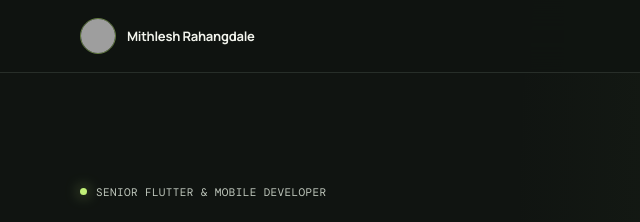
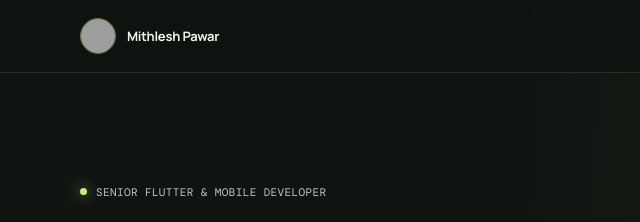
Before and after one commit to mithlesh6639/MithleshPortfolio, a plain HTML site: page index.html in a window 1280 px wide. Shown: the top 222 px of the page, 0-640 px from the left. Drawn offline with nearby package versions, Linux system fonts and the light colour scheme; grey boxes are pictures that could not be loaded.

Commit message:
Update index.html

```diff
--- a/index.html
+++ b/index.html
@@ -4,8 +4,8 @@
   <meta charset="utf-8">
   <meta name="viewport" content="width=device-width, initial-scale=1">
   <meta name="theme-color" content="#101411">
-  <meta name="description" content="Portfolio of Mithlesh Rahangdale — Senior Flutter and Mobile Application Developer with 10+ years of experience building scalable mobile products.">
-  <title>Mithlesh Rahangdale — Senior Flutter Developer</title>
+  <meta name="description" content="Portfolio of Mithlesh Pawar — Senior Flutter and Mobile Application Developer with 10+ years of experience building scalable mobile products.">
+  <title>Mithlesh Pawar — Senior Flutter Developer</title>
   <link rel="icon" type="image/png" href="Professional%20Tech%20Developer%20Portrait.png">
   <link rel="apple-touch-icon" href="Professional%20Tech%20Developer%20Portrait.png">
   <link rel="preconnect" href="https://fonts.googleapis.com">
@@ -286,9 +286,9 @@
 <body>
   <header class="topbar">
     <nav class="nav wrap" aria-label="Main navigation">
-      <a class="brand" href="#home" aria-label="Mithlesh Rahangdale, home">
+      <a class="brand" href="#home" aria-label="Mithlesh Pawar, home">
         <img class="brand-avatar" src="Professional%20Tech%20Developer%20Portrait.png" alt="">
-        <span class="brand-name">Mithlesh Rahangdale</span>
+        <span class="brand-name">Mithlesh Pawar</span>
       </a>
       <button class="nav-toggle" type="button" aria-expanded="false" aria-controls="nav-links">MENU</button>
       <div class="nav-links" id="nav-links">
@@ -500,7 +500,7 @@
     <div class="wrap footer-inner">
       <span class="footer-profile">
         <img class="footer-avatar" src="Professional%20Tech%20Developer%20Portrait.png" alt="">
-        <span>© <span id="year">2026</span> Mithlesh Rahangdale. Built with care.</span>
+        <span>© <span id="year">2026</span> Mithlesh Pawar. Built with care.</span>
       </span>
       <a href="#home">Back to top ↑</a>
     </div>
```
